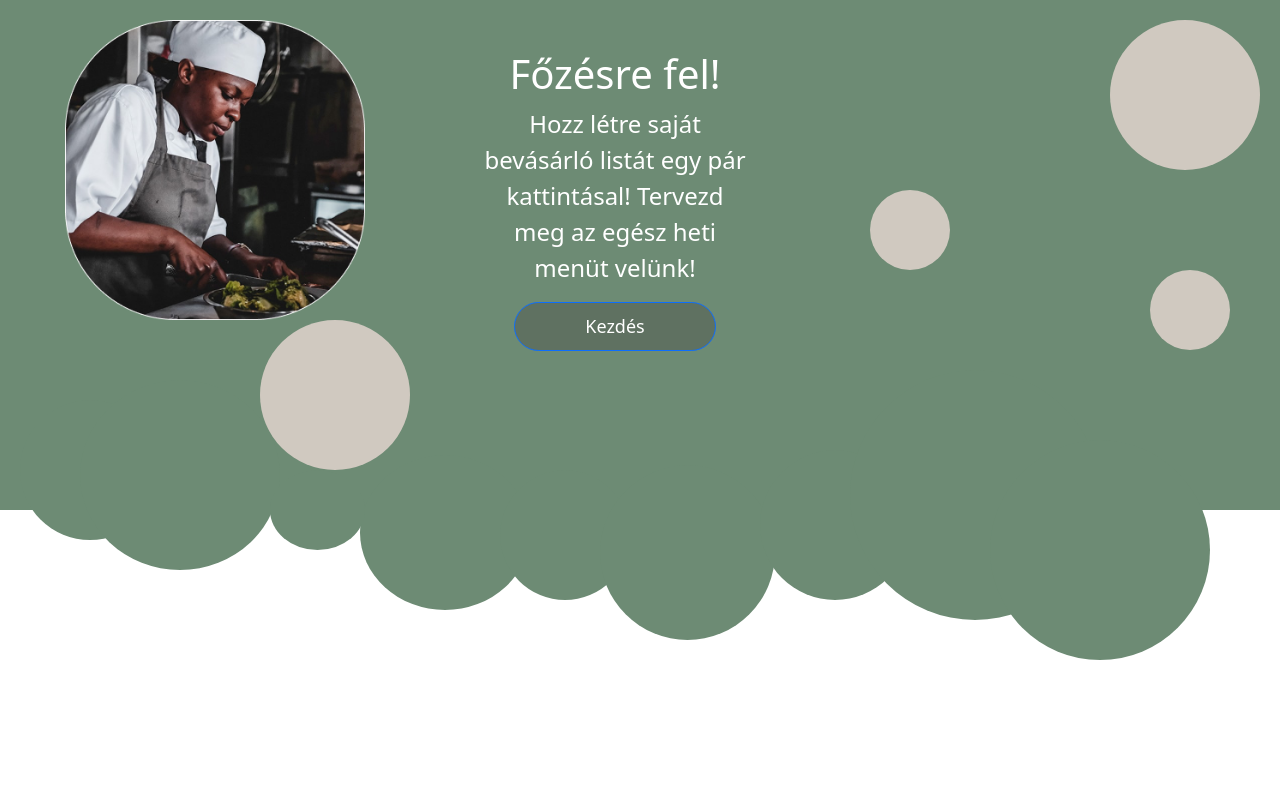
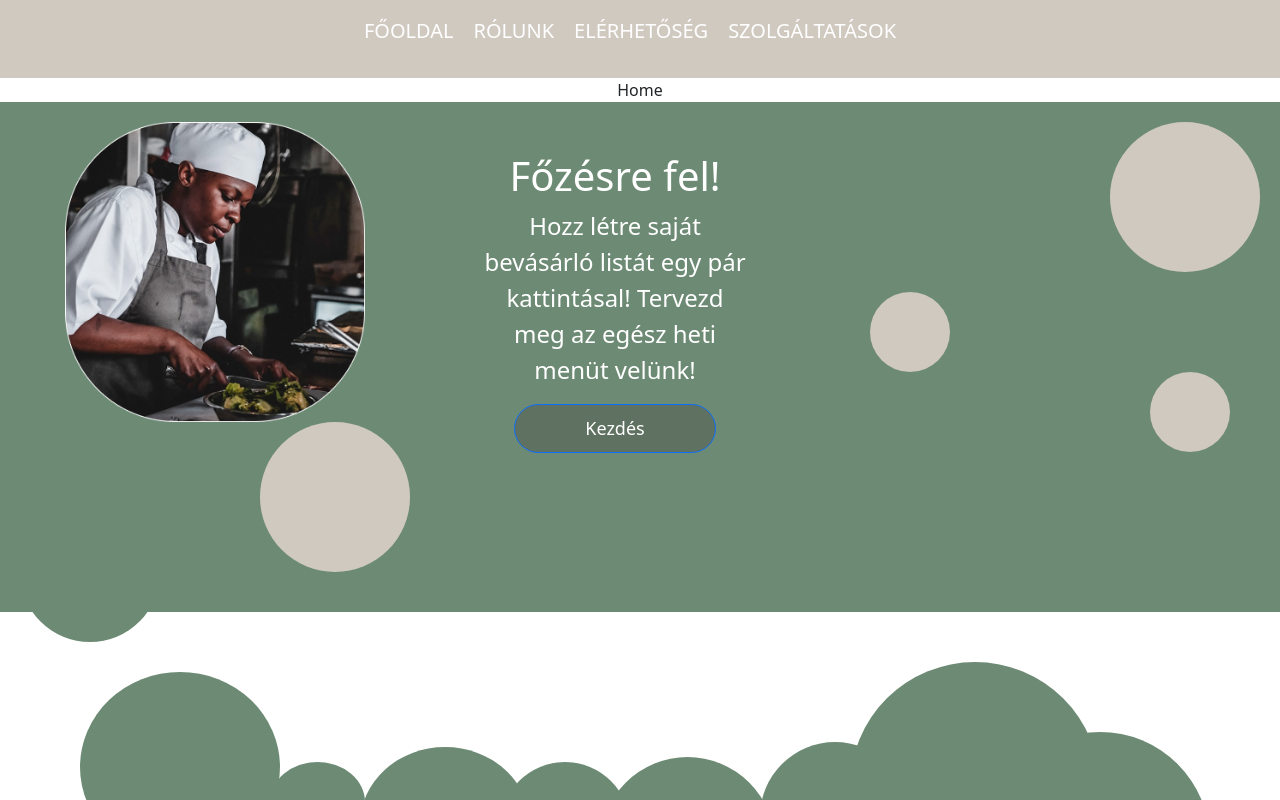
Before and after one commit to WebProjekt14szft/Projekt14szft, a React (Create React App) app in the folder Frontend/food/: page /contact in a window 1280 px wide. Shown: the top 800 px of the page. Built offline with nearby package versions, Linux system fonts and the light colour scheme.

Commit message:
Implement navbar

```diff
--- a/Frontend/food/src/App.js
+++ b/Frontend/food/src/App.js
@@ -1,10 +1,15 @@
 import "./App.css";
 import Head from "./page/Head";
+import { BrowserRouter } from "react-router-dom";
+import Mainroots from "./roots/Mainroots";
 
 function App() {
   return (
     <div className="App">
-      <Head />
+      <BrowserRouter>
+        <Mainroots />
+        <Head />
+      </BrowserRouter>
     </div>
   );
 }
--- /dev/null
+++ b/Frontend/food/src/css/NavDesign.css
@@ -0,0 +1,72 @@
+nav {
+  position: fixed;
+  top: 0;
+  width: 100%;
+  height: 50px;
+  background-color: #d0c9c0;
+}
+
+.navbar {
+  list-style-type: none;
+  background-color: #d0c9c0;
+  height: 100%;
+  display: flex;
+  justify-content: center;
+  align-items: center;
+  position: relative;
+}
+
+.root {
+  margin-right: 20px;
+  font-size: 20px;
+  text-transform: uppercase;
+  color: white;
+  cursor: pointer;
+  text-decoration: none;
+}
+
+.menu-icon {
+  display: none;
+  position: absolute;
+  right: 10px;
+  top: 7px;
+  padding: 5px;
+  color: #000;
+  font-size: 18px;
+}
+
+@media screen and (max-width: 500px) {
+  .navbar {
+    flex-direction: column;
+    height: auto;
+  }
+  hr {
+    width: 100%;
+  }
+
+  .items:nth-child(1) {
+    border-top: 1px solid black;
+    margin-top: 50px;
+    text-align: center;
+    margin-right: 0px;
+    padding: 20px 0;
+  }
+
+  .root {
+    width: 100%;
+    border-top: black;
+    text-align: center;
+    margin-right: 0px;
+    padding: 20px 0;
+  }
+  .menu-icon {
+    display: block;
+    color: white;
+  }
+}
+button {
+  border: 0;
+  padding: 0 20px;
+  background-color: #d0c9c0;
+  border-radius: 3px;
+}
--- a/Frontend/food/src/index.js
+++ b/Frontend/food/src/index.js
@@ -1,6 +1,5 @@
 import React from "react";
 import ReactDOM from "react-dom/client";
-import "./index.css";
 import App from "./App";
 
 const root = ReactDOM.createRoot(document.getElementById("root"));
--- /dev/null
+++ b/Frontend/food/src/page/About.jsx
@@ -0,0 +1,7 @@
+import React from "react";
+
+const About = () => {
+  return <div>About</div>;
+};
+
+export default About;
--- /dev/null
+++ b/Frontend/food/src/page/Contact.jsx
@@ -0,0 +1,7 @@
+import React from "react";
+
+const Contact = () => {
+  return <div>Contact</div>;
+};
+
+export default Contact;
--- a/Frontend/food/src/page/Head.jsx
+++ b/Frontend/food/src/page/Head.jsx
@@ -1,7 +1,7 @@
 import React from "react";
 import Button from "react-bootstrap/Button";
 import "bootstrap/dist/css/bootstrap.min.css";
-import HeadDesign from "../css/HeadDesign.css";
+import Design from "../css/HeadDesign.css";
 import Image from "../img/cooking.png";
 
 const Head = () => {
@@ -11,17 +11,6 @@ const Head = () => {
         <div className="left-side">
           <img src={Image} alt="" />
           <div className="circle_4"></div>
-
-          <div className="circle_5"></div>
-
-          <div className="circle_7"></div>
-
-          <div className="circle_8"></div>
-          <div className="circle_9"></div>
-          <div className="circle_10"></div>
-          <div className="circle_11"></div>
-          <div className="circle_12"></div>
-          <div className="circle_6"></div>
 
           <div className="circle"></div>
         </div>
@@ -43,7 +32,18 @@ const Head = () => {
         </div>
       </div>
 
-      <div className="shapes"></div>
+      <div className="shapes">
+        <div className="circle_5"></div>
+
+        <div className="circle_7"></div>
+
+        <div className="circle_8"></div>
+        <div className="circle_9"></div>
+        <div className="circle_10"></div>
+        <div className="circle_11"></div>
+        <div className="circle_12"></div>
+        <div className="circle_6"></div>
+      </div>
     </section>
   );
 };
--- /dev/null
+++ b/Frontend/food/src/page/Home.jsx
@@ -0,0 +1,7 @@
+import React from "react";
+
+const Home = () => {
+  return <div>Home</div>;
+};
+
+export default Home;
--- /dev/null
+++ b/Frontend/food/src/page/Services.jsx
@@ -0,0 +1,7 @@
+import React from "react";
+
+const Services = () => {
+  return <div>Services</div>;
+};
+
+export default Services;
--- /dev/null
+++ b/Frontend/food/src/roots/Mainroots.jsx
@@ -0,0 +1,14 @@
+import React from "react";
+import Navbar from "./Navbar";
+import Pageroots from "./Pageroots";
+
+const Mainroots = () => {
+  return (
+    <div>
+      <Navbar />
+      <Pageroots />
+    </div>
+  );
+};
+
+export default Mainroots;
--- /dev/null
+++ b/Frontend/food/src/roots/Navbar.jsx
@@ -0,0 +1,65 @@
+import { NavLink } from "react-router-dom";
+import React, { useState, useEffect } from "react";
+import "../css/NavDesign.css";
+import MenuIcon from "@mui/icons-material/Menu";
+
+//import MenuIcon from "@mui/icons-material/Menu";
+
+const Navbar = () => {
+  const [toggleMenu, setToggleMenu] = useState(false);
+  const [screenWidth, setScreenWidt] = useState(window.innerWidth);
+
+  const toggleNav = () => {
+    setToggleMenu(!toggleMenu);
+  };
+
+  useEffect(() => {
+    const changeWidth = () => {
+      setScreenWidt(window.innerWidth);
+    };
+
+    window.addEventListener("resize", changeWidth);
+
+    return () => {
+      window.removeEventListener("resize", changeWidth);
+    };
+  }, []);
+
+  return (
+    <nav className="navbar">
+      {(toggleMenu || screenWidth > 500) && (
+        <ul className="navbar">
+          <li>
+            <NavLink className="root" to="/">
+              Főoldal
+            </NavLink>
+          </li>
+
+          <li>
+            <NavLink className="root" to="../pages/About.jsx">
+              Rólunk
+            </NavLink>
+          </li>
+
+          <li>
+            <NavLink className="root" to="../pages/Contact.jsx">
+              Elérhetőség
+            </NavLink>
+          </li>
+
+          <li>
+            <NavLink className="root" to="../pages/Services.jsx">
+              Szolgáltatások
+            </NavLink>
+          </li>
+        </ul>
+      )}
+
+      <button className="menu-icon" onClick={toggleNav}>
+        <MenuIcon />
+      </button>
+    </nav>
+  );
+};
+
+export default Navbar;
--- /dev/null
+++ b/Frontend/food/src/roots/Pageroots.jsx
@@ -0,0 +1,21 @@
+import React from "react";
+import { Routes, Route } from "react-router-dom";
+import About from "../page/About";
+import Contact from "../page/Contact";
+import Home from "../page/Home";
+import Services from "../page/Services";
+
+const Pageroots = () => {
+  return (
+    <section>
+      <Routes>
+        <Route path="/" element={<About />} />
+        <Route path="/about" element={<Contact />} />
+        <Route path="/contact" element={<Home />} />
+        <Route path="/contact" element={<Services />} />
+      </Routes>
+    </section>
+  );
+};
+
+export default Pageroots;
```
Also changed, not shown: Frontend/food/package.json (+7 -1 lines), 1 other file (tests, documents, lock files or other folders).
